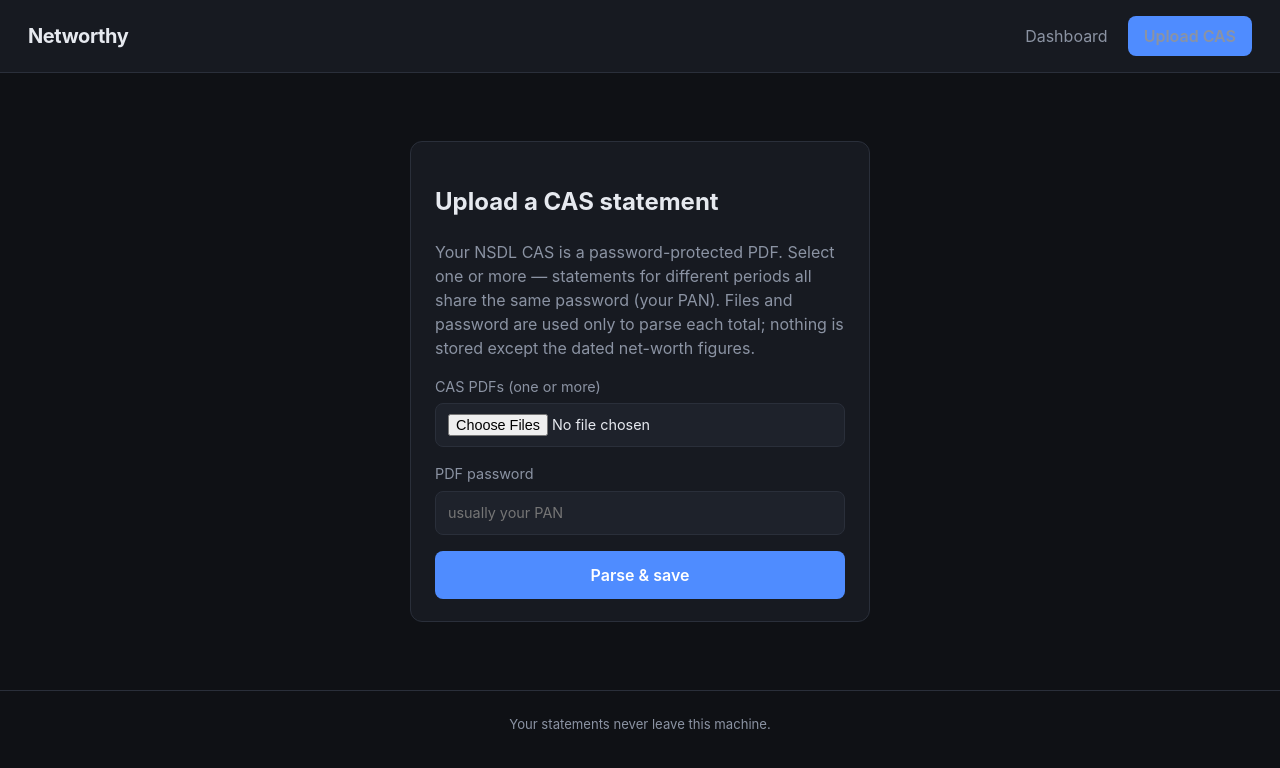
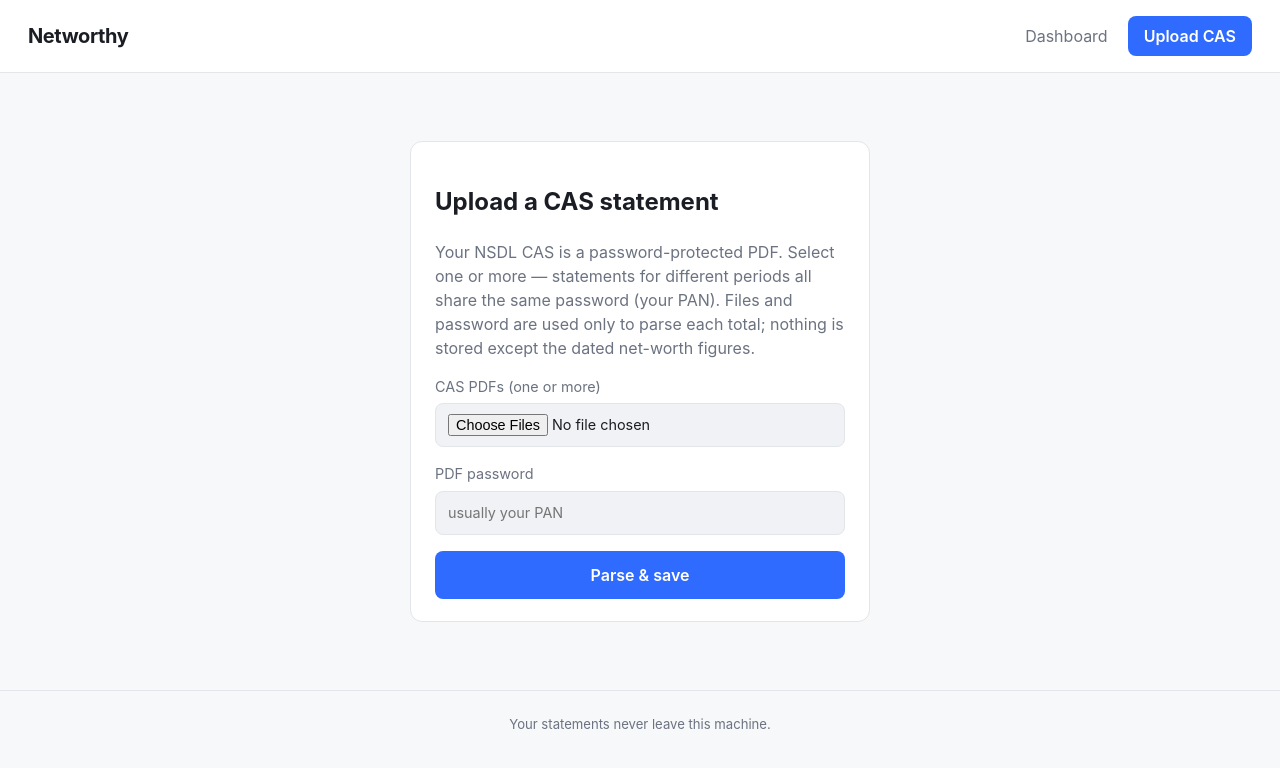
Before and after one commit to awmanoj/networthy, a FastAPI app: page /upload in a window 1280 px wide. Shown: the top 768 px of the page. Run offline with FastAPI, Linux system fonts and the light colour scheme.

Commit message:
Switch UI to light theme
Replace the dark palette with a light one (soft-grey page, white cards,
near-black text), darken up/down greens/reds for contrast on white, invert
the chart tooltip to dark, and fix the nav "Upload CAS" button so its label
stays white over the accent fill (out-specify `.topbar nav a`).

Co-Authored-By: Claude Opus 4.8 <noreply@anthropic.com>

```diff
--- a/app/static/style.css
+++ b/app/static/style.css
@@ -1,13 +1,13 @@
 :root {
-  --bg: #0f1115;
-  --surface: #171a21;
-  --surface-2: #1e222b;
-  --border: #2a2f3a;
-  --text: #e6e9ef;
-  --muted: #8b93a3;
-  --accent: #4f8cff;
-  --up: #35c76a;
-  --down: #ff6b6b;
+  --bg: #f7f8fa;
+  --surface: #ffffff;
+  --surface-2: #f0f2f5;
+  --border: #e2e5ea;
+  --text: #1a1d24;
+  --muted: #6b7280;
+  --accent: #2f6bff;
+  --up: #12a150;
+  --down: #e5484d;
   --radius: 12px;
 }
 
@@ -39,6 +39,9 @@ body {
 .topbar nav { display: flex; gap: 20px; align-items: center; }
 .topbar nav a { color: var(--muted); text-decoration: none; }
 .topbar nav a:hover { color: var(--text); }
+/* The upload link is a .btn — keep its label white over the accent fill
+   (this selector must out-specify `.topbar nav a` above). */
+.topbar nav a.btn, .topbar nav a.btn:hover { color: #fff; }
 
 main {
   max-width: 860px;
@@ -109,9 +112,9 @@ form { display: inline; }
 }
 
 .alert {
-  background: rgba(255, 107, 107, 0.12);
+  background: rgba(229, 72, 77, 0.1);
   border: 1px solid var(--down);
-  color: #ffb3b3;
+  color: #b42318;
   padding: 12px 14px;
   border-radius: 8px;
   margin-bottom: 16px;
@@ -174,25 +177,25 @@ form { display: inline; }
 .c-focus { fill: var(--accent); stroke: #fff; stroke-width: 2; }
 .c-hit { cursor: crosshair; }
 
-/* Hover tooltip — light card with dark text for high readability on the
-   dark chart. Positioned above the focused point; centered via transform. */
+/* Hover tooltip — dark card with light text for high readability against the
+   light chart. Positioned above the focused point; centered via transform. */
 .c-tip {
   position: absolute;
   transform: translate(-50%, calc(-100% - 12px));
-  background: #ffffff;
+  background: #1a1d24;
   border-radius: 8px;
   padding: 6px 10px;
   font-size: 0.82rem;
   line-height: 1.35;
   white-space: nowrap;
   pointer-events: none;
-  box-shadow: 0 6px 18px rgba(0, 0, 0, 0.35);
+  box-shadow: 0 6px 18px rgba(15, 17, 21, 0.18);
   display: flex;
   flex-direction: column;
   z-index: 5;
 }
-.c-tip-date { color: #6b7280; font-size: 0.72rem; }
-.c-tip-val { color: #0f1115; font-weight: 700; font-variant-numeric: tabular-nums; }
+.c-tip-date { color: #9aa1ad; font-size: 0.72rem; }
+.c-tip-val { color: #ffffff; font-weight: 700; font-variant-numeric: tabular-nums; }
 
 footer {
   text-align: center;
```
